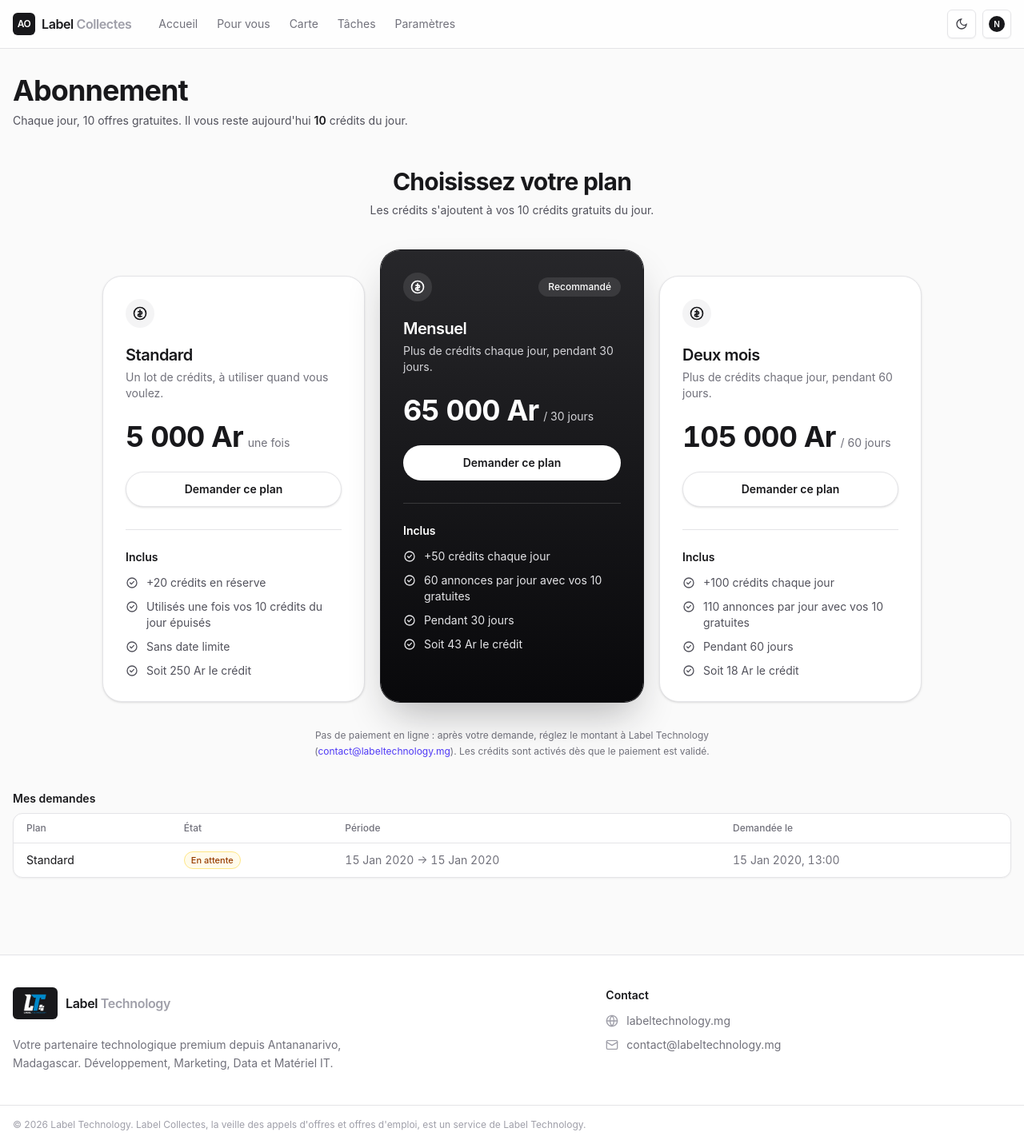
After one commit to bry4ng4rrix/appels-offre, a Django app: page /abonnement/ in a window 1280 px wide. The commit adds this page. Shown: the whole page at 80% size. Run offline with Django 5.2, Linux system fonts and the light colour scheme; a user stored in the database is signed in; data comes from the database, SQL or seed files in the repository; tables that the repository leaves empty hold one stand-in row (values such as "Sample post"); parts of the project's set-up code (start-up, migrations or seed data) failed here and were passed over.

Commit message:
ui et ux design

```diff
--- /dev/null
+++ b/templates/offres/_carte_plan.html
@@ -0,0 +1,48 @@
+{% load humanize %}{% comment %}Un plan en carte de tarif. Le 2e de la boucle (milieu de la rangee) est mis en
+avant : fond inverse, plus haut. Tout le texte vient des champs du plan (admin).
+`action` : bouton d'envoi (page Abonnement, dans un <form>) ; sinon un lien.{% endcomment %}
+{% with vedette=forloop.counter|stringformat:"d" %}{% if vedette == "2" %}
+<div class="relative flex flex-1 flex-col rounded-3xl bg-gradient-to-b from-zinc-800 to-zinc-950 p-7 text-white shadow-2xl shadow-zinc-900/30 ring-1 ring-zinc-900 dark:from-white dark:to-zinc-200 dark:text-zinc-900 dark:shadow-black/40 dark:ring-white">
+{% else %}
+<div class="relative flex flex-1 flex-col rounded-3xl border border-zinc-200 bg-white p-7 shadow-sm dark:border-zinc-800 dark:bg-zinc-900 lg:mt-8">
+{% endif %}
+  <div class="flex items-center justify-between">
+    <span class="grid size-9 place-items-center rounded-full {% if vedette == '2' %}bg-white/10 dark:bg-zinc-900/10{% else %}bg-zinc-100 dark:bg-zinc-800{% endif %}" aria-hidden="true">
+      <svg class="size-5" viewBox="0 0 24 24" fill="none" stroke="currentColor" stroke-width="2" stroke-linecap="round" stroke-linejoin="round"><circle cx="12" cy="12" r="9"/><path d="M12 7v10M9.5 9.5h3.75a1.75 1.75 0 0 1 0 3.5h-2.5a1.75 1.75 0 0 0 0 3.5H14.5"/></svg>
+    </span>
+    {% if vedette == "2" %}<span class="rounded-full bg-white/10 px-3 py-1 text-xs font-medium dark:bg-zinc-900/10">Recommandé</span>{% endif %}
+  </div>
+
+  <h3 class="mt-5 text-xl font-semibold tracking-tight">{{ plan.nom }}</h3>
+  <p class="mt-1 text-sm {% if vedette == '2' %}text-zinc-300 dark:text-zinc-600{% else %}text-zinc-500 dark:text-zinc-400{% endif %}">
+    {% if plan.par_jour %}Plus de crédits chaque jour{% if plan.duree_jours %}, pendant {{ plan.duree_jours }} jours{% endif %}.{% else %}Un lot de crédits, à utiliser quand vous voulez.{% endif %}
+  </p>
+
+  <p class="mt-6 flex items-baseline gap-1.5">
+    <span class="text-4xl font-bold tracking-tight tabular-nums">{{ plan.prix|intcomma }}&nbsp;Ar</span>
+    <span class="text-sm {% if vedette == '2' %}text-zinc-300 dark:text-zinc-600{% else %}text-zinc-500 dark:text-zinc-400{% endif %}">{% if plan.par_jour and plan.duree_jours %}/ {{ plan.duree_jours }} jours{% else %}une fois{% endif %}</span>
+  </p>
+
+  {% if action %}
+    <button type="submit" class="mt-6 inline-flex h-11 w-full shrink-0 items-center justify-center rounded-full text-sm font-semibold transition focus-visible:outline-2 focus-visible:outline-offset-2 focus-visible:outline-indigo-500 active:scale-[.98] {% if vedette == '2' %}bg-white text-zinc-900 hover:bg-zinc-100 dark:bg-zinc-900 dark:text-white dark:hover:bg-zinc-800{% else %}border border-zinc-200 bg-white shadow-sm hover:bg-zinc-50 dark:border-zinc-700 dark:bg-zinc-800 dark:hover:bg-zinc-700{% endif %}">Demander ce plan</button>
+  {% else %}
+    <a href="{% if user.is_authenticated %}{% url 'web-abonnement' %}{% else %}{% url 'account_signup' %}?next={% url 'web-abonnement' %}{% endif %}"
+       class="mt-6 inline-flex h-11 w-full shrink-0 items-center justify-center rounded-full text-sm font-semibold transition focus-visible:outline-2 focus-visible:outline-offset-2 focus-visible:outline-indigo-500 active:scale-[.98] {% if vedette == '2' %}bg-white text-zinc-900 hover:bg-zinc-100 dark:bg-zinc-900 dark:text-white dark:hover:bg-zinc-800{% else %}border border-zinc-200 bg-white shadow-sm hover:bg-zinc-50 dark:border-zinc-700 dark:bg-zinc-800 dark:hover:bg-zinc-700{% endif %}">{% if user.is_authenticated %}Choisir ce plan{% else %}Créer un compte{% endif %}</a>
+  {% endif %}
+
+  <div class="mt-7 border-t {% if vedette == '2' %}border-white/15 dark:border-zinc-900/15{% else %}border-zinc-200 dark:border-zinc-800{% endif %} pt-6">
+    <h4 class="text-sm font-semibold">Inclus</h4>
+    <ul class="mt-3 space-y-2.5 text-sm {% if vedette == '2' %}text-zinc-200 dark:text-zinc-700{% else %}text-zinc-600 dark:text-zinc-300{% endif %}">
+      {% if plan.par_jour %}
+        <li class="flex gap-2.5">{% include "offres/_coche.html" %}+{{ plan.credits }} crédits chaque jour</li>
+        <li class="flex gap-2.5">{% include "offres/_coche.html" %}{{ plan.credits|add:gratuits }} annonces par jour avec vos {{ gratuits }} gratuites</li>
+      {% else %}
+        <li class="flex gap-2.5">{% include "offres/_coche.html" %}+{{ plan.credits }} crédits en réserve</li>
+        <li class="flex gap-2.5">{% include "offres/_coche.html" %}Utilisés une fois vos {{ gratuits }} crédits du jour épuisés</li>
+      {% endif %}
+      <li class="flex gap-2.5">{% include "offres/_coche.html" %}{% if plan.duree_jours %}Pendant {{ plan.duree_jours }} jours{% else %}Sans date limite{% endif %}</li>
+      <li class="flex gap-2.5">{% include "offres/_coche.html" %}Soit {{ plan.prix_credit|intcomma }}&nbsp;Ar le crédit</li>
+    </ul>
+  </div>
+</div>
+{% endwith %}
--- /dev/null
+++ b/templates/offres/_coche.html
@@ -0,0 +1 @@
+<svg class="mt-0.5 size-4 shrink-0" viewBox="0 0 24 24" fill="none" stroke="currentColor" stroke-width="2" stroke-linecap="round" stroke-linejoin="round" aria-hidden="true"><circle cx="12" cy="12" r="9"/><path d="m8.5 12 2.5 2.5 4.5-5"/></svg>
--- a/templates/offres/abonnement.html
+++ b/templates/offres/abonnement.html
@@ -10,18 +10,22 @@
   et <strong class="font-semibold text-zinc-900 dark:text-zinc-100">{{ lots }}</strong> crédit{{ lots|pluralize }} en réserve{% endif %}.
 </p>
 
-<div class="mt-8 grid gap-4 sm:grid-cols-2 lg:grid-cols-3">
+<div class="mt-12 text-center">
+  <h2 class="text-3xl font-bold tracking-tight">Choisissez votre plan</h2>
+  <p class="mx-auto mt-2 max-w-xl text-sm text-zinc-600 dark:text-zinc-400">Les crédits s'ajoutent à vos {{ gratuits }} crédits gratuits du jour.</p>
+</div>
+<div class="mx-auto mt-10 grid max-w-5xl gap-6 lg:grid-cols-3 lg:gap-5">
   {% for plan in plans %}
-    <form method="post" class="flex">
+    <form method="post" class="flex flex-col">
       {% csrf_token %}
       <input type="hidden" name="plan" value="{{ plan.pk }}">
-      <div class="flex-1">{% include "offres/_ticket_plan.html" with action=True %}</div>
+      {% include "offres/_carte_plan.html" with action=True %}
     </form>
   {% empty %}
-    <p class="text-sm text-zinc-500">Aucun plan proposé pour le moment.</p>
+    <p class="text-sm text-zinc-500 lg:col-span-3">Aucun plan proposé pour le moment.</p>
   {% endfor %}
 </div>
-<p class="mt-4 max-w-2xl text-xs leading-relaxed text-zinc-500">
+<p class="mx-auto mt-8 max-w-xl text-center text-xs leading-relaxed text-zinc-500">
   Pas de paiement en ligne : après votre demande, réglez le montant à Label Technology
   (<a class="lien" href="mailto:contact@labeltechnology.mg">contact@labeltechnology.mg</a>).
   Les crédits sont activés dès que le paiement est validé.
```
Also changed, not shown: apps/offres/tests/test_consultations.py (+1 -1 lines), templates/offres/_credits_explications.html (+6 -9 lines).
